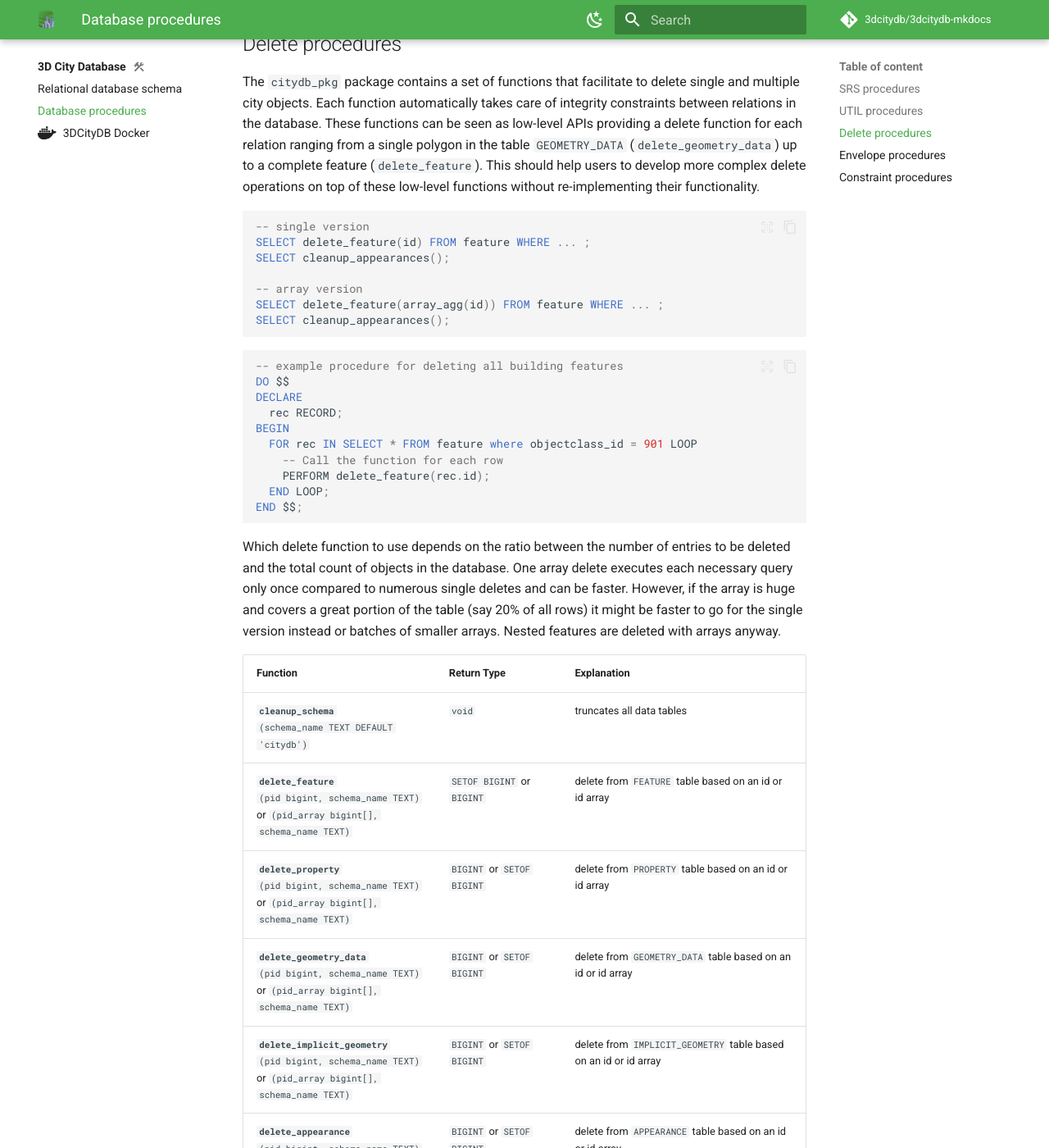
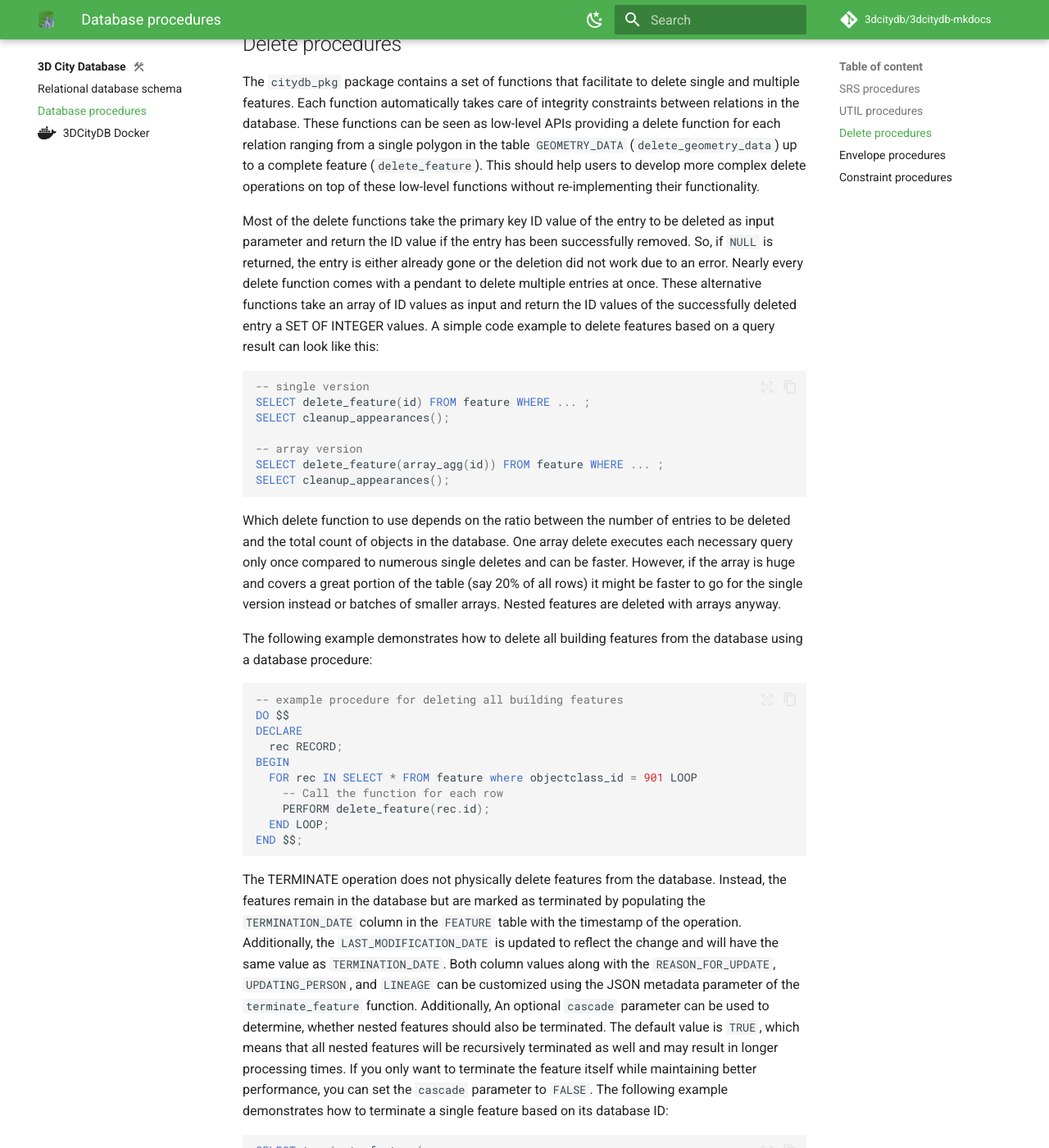
Before and after one commit to BWibo/3dcitydb-mkdocs, an MkDocs documentation site: the page built from docs/3dcitydb/db-procedures.md, in a window 1280 px wide and 1400 px high, scrolled down 2023 px. Shown: the whole window at 82% size. Built offline with MkDocs 1.6.1 and Material for MkDocs 9.7.7, drawn with Linux system fonts in a browser that asks for light colours; comment, search, counter and statistics services are not loaded; some of the changed text lies outside the part shown.

Commit message:
added docs of terminate function

````diff
--- a/docs/3dcitydb/db-procedures.md
+++ b/docs/3dcitydb/db-procedures.md
@@ -48,12 +48,19 @@
 
 ## Delete procedures
 
-The `citydb_pkg` package contains a set of functions that facilitate to delete single and multiple city objects.
+The `citydb_pkg` package contains a set of functions that facilitate to delete single and multiple features.
 Each function automatically takes care of integrity constraints between relations in the database.
 These functions can be seen as low-level APIs providing a delete function for each relation ranging
 from a single polygon in the table `GEOMETRY_DATA` (`delete_geometry_data`) up to a complete feature (`delete_feature`).
 This should help users to develop more complex delete operations on top of these low-level functions without
 re-implementing their functionality.
+
+Most of the delete functions take the primary key ID value of the entry to be deleted as input parameter and return the
+ID value if the entry has been successfully removed. So, if `NULL` is returned, the entry is either already gone or the
+deletion did not work due to an error. Nearly every delete function comes with a pendant to delete multiple entries at
+once. These alternative functions take an array of ID values as input and return the ID values of the successfully deleted
+entry a SET OF INTEGER values. A simple code example to delete features based on a query result can look like this:
+
 
 ``` SQL
 -- single version
@@ -64,6 +71,14 @@
 SELECT delete_feature(array_agg(id)) FROM feature WHERE ... ;
 SELECT cleanup_appearances();
 ```
+
+Which delete function to use depends on the ratio between the number of entries to be deleted and the total count
+of objects in the database. One array delete executes each necessary query only once compared to numerous single
+deletes and can be faster. However, if the array is huge and covers a great portion of the table (say 20% of all rows)
+it might be faster to go for the single version instead or batches of smaller arrays. Nested features are deleted
+with arrays anyway.
+
+The following example demonstrates how to delete all building features from the database using a database procedure:
 
 ``` SQL
 -- example procedure for deleting all building features
@@ -78,23 +93,41 @@
 END $$;
 ```
 
-Which delete function to use depends on the ratio between the number of entries to be deleted and the total count
-of objects in the database. One array delete executes each necessary query only once compared to numerous single
-deletes and can be faster. However, if the array is huge and covers a great portion of the table (say 20% of all rows)
-it might be faster to go for the single version instead or batches of smaller arrays. Nested features are deleted
-with arrays anyway.
+The TERMINATE operation does not physically delete features from the database. Instead, the features remain in the
+database but are marked as terminated by populating the `TERMINATION_DATE` column in the `FEATURE` table with the
+timestamp of the operation. Additionally, the `LAST_MODIFICATION_DATE` is updated to reflect the change and will have
+the same value as `TERMINATION_DATE`. Both column values along with the `REASON_FOR_UPDATE`, `UPDATING_PERSON`, and
+`LINEAGE` can be customized using the JSON metadata parameter of the `terminate_feature` function. Additionally, An
+optional `cascade` parameter can be used to determine, whether nested features should also be terminated. The default
+value is `TRUE`, which means that all nested features will be recursively terminated as well and may result in longer
+processing times. If you only want to terminate the feature itself while maintaining better performance, you can set the
+`cascade` parameter to `FALSE`. The following example demonstrates how to terminate a single feature based
+on its database ID:
 
-| Function                                                                                                              | Return Type                | Explanation                                                      |
-|-----------------------------------------------------------------------------------------------------------------------|----------------------------|------------------------------------------------------------------|
-| **`cleanup_schema`** <br/>`(schema_name TEXT DEFAULT 'citydb') `                                                      | `void`                     | truncates all data tables                                        |
-| **`delete_feature`**<br/>`(pid bigint, schema_name TEXT)` <br/> or `(pid_array bigint[], schema_name TEXT)`           | `SETOF BIGINT` or `BIGINT` | delete from `FEATURE` table based on an id or id array           |
-| **`delete_property`**<br/>`(pid bigint, schema_name TEXT)` <br/> or `(pid_array bigint[], schema_name TEXT)`          | `BIGINT` or `SETOF BIGINT` | delete from `PROPERTY` table based on an id or id array          |
-| **`delete_geometry_data`**<br/>`(pid bigint, schema_name TEXT)` <br/> or `(pid_array bigint[], schema_name TEXT)`     | `BIGINT` or `SETOF BIGINT` | delete from `GEOMETRY_DATA` table based on an id or id array     |
-| **`delete_implicit_geometry`**<br/>`(pid bigint, schema_name TEXT)` <br/> or `(pid_array bigint[], schema_name TEXT)` | `BIGINT` or `SETOF BIGINT` | delete from `IMPLICIT_GEOMETRY` table based on an id or id array |
-| **`delete_appearance`**<br/>`(pid bigint, schema_name TEXT)` <br/> or `(pid_array bigint[], schema_name TEXT)`        | `BIGINT` or `SETOF BIGINT` | delete from `APPEARANCE` table based on an id or id array        |
-| **`delete_surface_data`**<br/>`(pid bigint, schema_name TEXT)` <br/> or `(pid_array bigint[], schema_name TEXT)`      | `BIGINT` or `SETOF BIGINT` | delete from `SURFACE_DATA` table based on an id or id array      |
-| **`delete_tex_image`**<br/>`(pid bigint, schema_name TEXT)` <br/> or `(pid_array bigint[], schema_name TEXT)`         | `BIGINT` or `SETOF BIGINT` | delete from `TEX_IMAGE` table based on an id or id array         |
-| **`delete_address`  **<br/>`(pid bigint, schema_name TEXT)` <br/> or `(pid_array bigint[], schema_name TEXT)`         | `BIGINT` or `SETOF BIGINT` | delete from `ADDRESS` table based on an id or id array           |
+``` SQL
+SELECT terminate_feature(
+    2060316,
+    '{
+        "reason_for_update": "test reason",
+        "updating_peron": "test person",
+        "lineage": "test lineage"
+    }'::json,
+    FALSE
+);
+```
+
+| Function                                                                                                                                                                                                                         | Return Type                | Explanation                                                      |
+|----------------------------------------------------------------------------------------------------------------------------------------------------------------------------------------------------------------------------------|----------------------------|------------------------------------------------------------------|
+| **`cleanup_schema`** <br/>`(schema_name TEXT DEFAULT 'citydb') `                                                                                                                                                                 | `void`                     | truncates all data tables                                        |
+| **`delete_feature`**<br/>`(pid bigint, schema_name TEXT)` <br/> or `(pid_array bigint[], schema_name TEXT)`                                                                                                                      | `SETOF BIGINT` or `BIGINT` | delete from `FEATURE` table based on an id or id array           |
+| **`terminate_feature`**<br/>`(pid bigint, schema_name TEXT, metadata JSON DEFAULT '{}', cascade BOOLEAN DEFAULT TRUE)` <br/> or `pid_array bigint[], schema_name TEXT, metadata JSON DEFAULT '{}', cascade BOOLEAN DEFAULT TRUE` | `SETOF BIGINT` or `BIGINT` | Terminate `FEATURE` based on an id or id array                   |
+| **`delete_property`**<br/>`(pid bigint, schema_name TEXT)` <br/> or `(pid_array bigint[], schema_name TEXT)`                                                                                                                     | `BIGINT` or `SETOF BIGINT` | delete from `PROPERTY` table based on an id or id array          |
+| **`delete_geometry_data`**<br/>`(pid bigint, schema_name TEXT)` <br/> or `(pid_array bigint[], schema_name TEXT)`                                                                                                                | `BIGINT` or `SETOF BIGINT` | delete from `GEOMETRY_DATA` table based on an id or id array     |
+| **`delete_implicit_geometry`**<br/>`(pid bigint, schema_name TEXT)` <br/> or `(pid_array bigint[], schema_name TEXT)`                                                                                                            | `BIGINT` or `SETOF BIGINT` | delete from `IMPLICIT_GEOMETRY` table based on an id or id array |
+| **`delete_appearance`**<br/>`(pid bigint, schema_name TEXT)` <br/> or `(pid_array bigint[], schema_name TEXT)`                                                                                                                   | `BIGINT` or `SETOF BIGINT` | delete from `APPEARANCE` table based on an id or id array        |
+| **`delete_surface_data`**<br/>`(pid bigint, schema_name TEXT)` <br/> or `(pid_array bigint[], schema_name TEXT)`                                                                                                                 | `BIGINT` or `SETOF BIGINT` | delete from `SURFACE_DATA` table based on an id or id array      |
+| **`delete_tex_image`**<br/>`(pid bigint, schema_name TEXT)` <br/> or `(pid_array bigint[], schema_name TEXT)`                                                                                                                    | `BIGINT` or `SETOF BIGINT` | delete from `TEX_IMAGE` table based on an id or id array         |
+| **`delete_address`  **<br/>`(pid bigint, schema_name TEXT)` <br/> or `(pid_array bigint[], schema_name TEXT)`                                                                                                                    | `BIGINT` or `SETOF BIGINT` | delete from `ADDRESS` table based on an id or id array           |
 
 ## Envelope procedures
 
@@ -103,7 +136,8 @@
 starting with `envelope_` prefix. The bounding volume is calculated by evaluating all geometries of the feature
 in all LoDs including
 implicit geometries. Implicit geometries are processed using the `calc_implicit_geometry_envelope` function.
-The collected geometries are then aggregated using the `ST_3DExtent function`, which returns a `BOX3D` object representing
+The collected geometries are then aggregated using the `ST_3DExtent function`, which returns a `BOX3D` object
+representing
 the 3D bounding box. The `box2envelope` function turns this output into a diagonal cutting plane through the calculated
 bounding box. This surface representation follows the definition of the `ENVELOPE` column of the feature table.
 The Envelope functions also allow for updating the `ENVELOPE` column of the features with the calculated value
@@ -123,8 +157,10 @@
 
 The `citydb_pkg` package includes stored procedures to define constraints or change their behavior.
 A user can temporarily disable certain foreign key relationships between tables, e.g. the numerous
-references to the `GEOMETRY_DATA` table. The constraints are not dropped. While it comes at the risk of data inconsistency
-it can improve the performance for bulk write operations such as huge imports or the deletion of thousands of city objects.
+references to the `GEOMETRY_DATA` table. The constraints are not dropped. While it comes at the risk of data
+inconsistency
+it can improve the performance for bulk write operations such as huge imports or the deletion of thousands of city
+objects.
 
 It is also possible to change the delete rule of foreign keys from ON `DELETE NO ACTION` (use ‘a’ as input) to `ON DELETE
 SET NULL` (‘n’) or `ON DELETE CASCADE` (‘c’). Switching the delete rule will remove and recreate the foreign key
````
